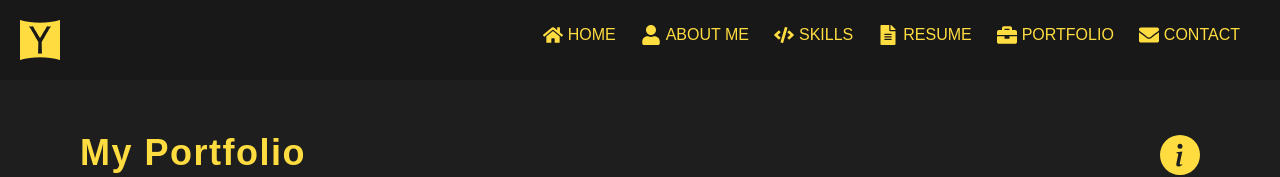
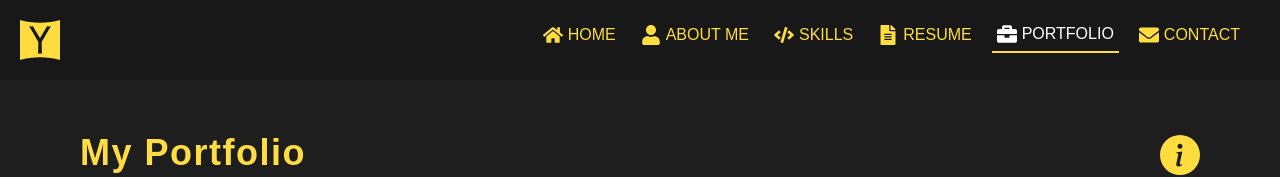
Before and after one commit to Yashdeshmukh21/Portfolio, a React (Vite) app: page /portfolio in a window 1280 px wide. Shown: the top 177 px of the page. Built offline with nearby package versions, Linux system fonts and the light colour scheme.

Commit message:
updated portfolio

```diff
--- a/src/Component/Navbar/Index.jsx
+++ b/src/Component/Navbar/Index.jsx
@@ -1,7 +1,7 @@
 import React, { useState } from "react";
 import { FaBars, FaHome, FaUser, FaCode, FaFileAlt, FaBriefcase, FaEnvelope } from "react-icons/fa";
 import { ImYahoo2 } from "react-icons/im";
-import { Link } from "react-router-dom";
+import { Link, useLocation } from "react-router-dom";
 import { HiX } from "react-icons/hi";
 import "./styles.scss";
 
@@ -16,12 +16,11 @@ const data = [
 
 const Navbar = () => {
   const [toggleIcon, setToggleIcon] = useState(false);
+  const location = useLocation();
 
   const handleToggleIcon = () => {
     setToggleIcon(!toggleIcon);
   };
-
-
 
   return (
     <nav className="navbar">
@@ -34,9 +33,10 @@ const Navbar = () => {
           {data.map((item, key) => (
             <li key={key} className="navbar__container__menu__item">
               <Link
-                className="navbar__container__menu__item__links"
+                className={`navbar__container__menu__item__links ${
+                  location.pathname === item.to ? "active-link" : ""
+                }`}
                 to={item.to}
-
               >
                 {item.icon} {item.label}
               </Link>
--- a/src/Component/Navbar/styles.scss
+++ b/src/Component/Navbar/styles.scss
@@ -43,10 +43,18 @@
           align-items: center;
           gap: 0.5rem;
           padding: 0.5rem;
+          transition: all 0.3s ease;
+
+          &:hover {
+            color: white;
+          }
         }
 
-        &__links:hover {
+        // 🔥 Active Link Styling
+        &__links.active-link {
           color: white;
+          // font-weight: bold;
+          border-bottom: 2px solid var(--yellow-theme-main-color);
         }
       }
     }
@@ -84,6 +92,12 @@
         font-size: 1.4rem;
         justify-content: center;
       }
+
+      &__links.active-link {
+        color: white;
+        font-weight: bold;
+        border-bottom: 2px solid var(--yellow-theme-main-color);
+      }
     }
   }
 
--- a/src/Containers/Portfolio/Index.jsx
+++ b/src/Containers/Portfolio/Index.jsx
@@ -4,7 +4,7 @@ import PageHeaderContent from "../../Component/pageHeaderContent/Index";
 import ImageOne from "../../images/helping hand.jpg";
 import ImageTwo from "../../images/therapy.jpg";
 import ImageThree from "../../images/myportfolio.jpg.png";
-import ImageFour from "../../images/Erp.jpg";
+import ImageFour from "../../images/Nebula tech.png";
 import ImageFive from "../../images/image5.jpg";
 import "./styles.scss";
 import { useState } from "react";
```
Also changed, not shown: src/images/Erp.jpg (deleted), 1 other file (tests, documents, lock files or other folders).
